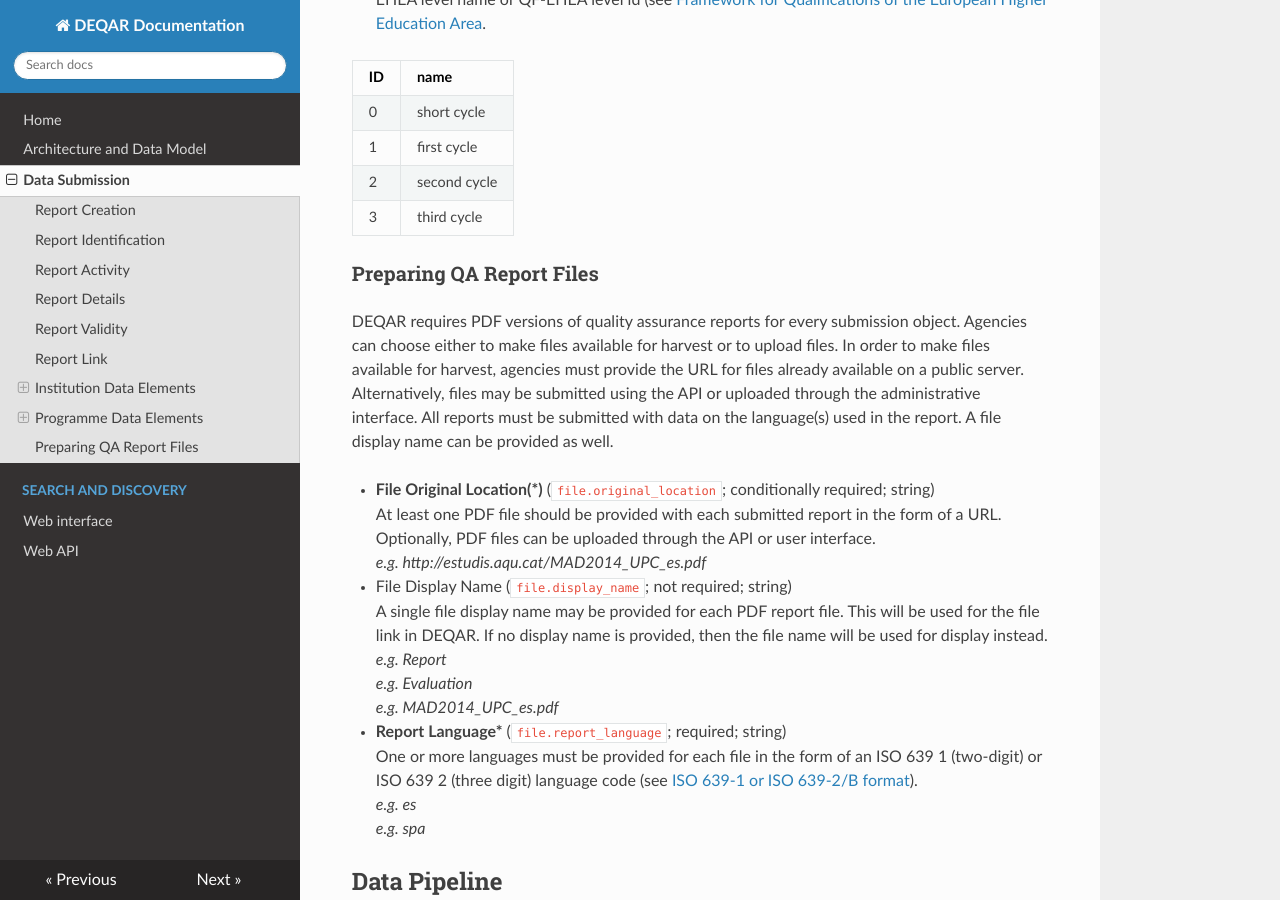
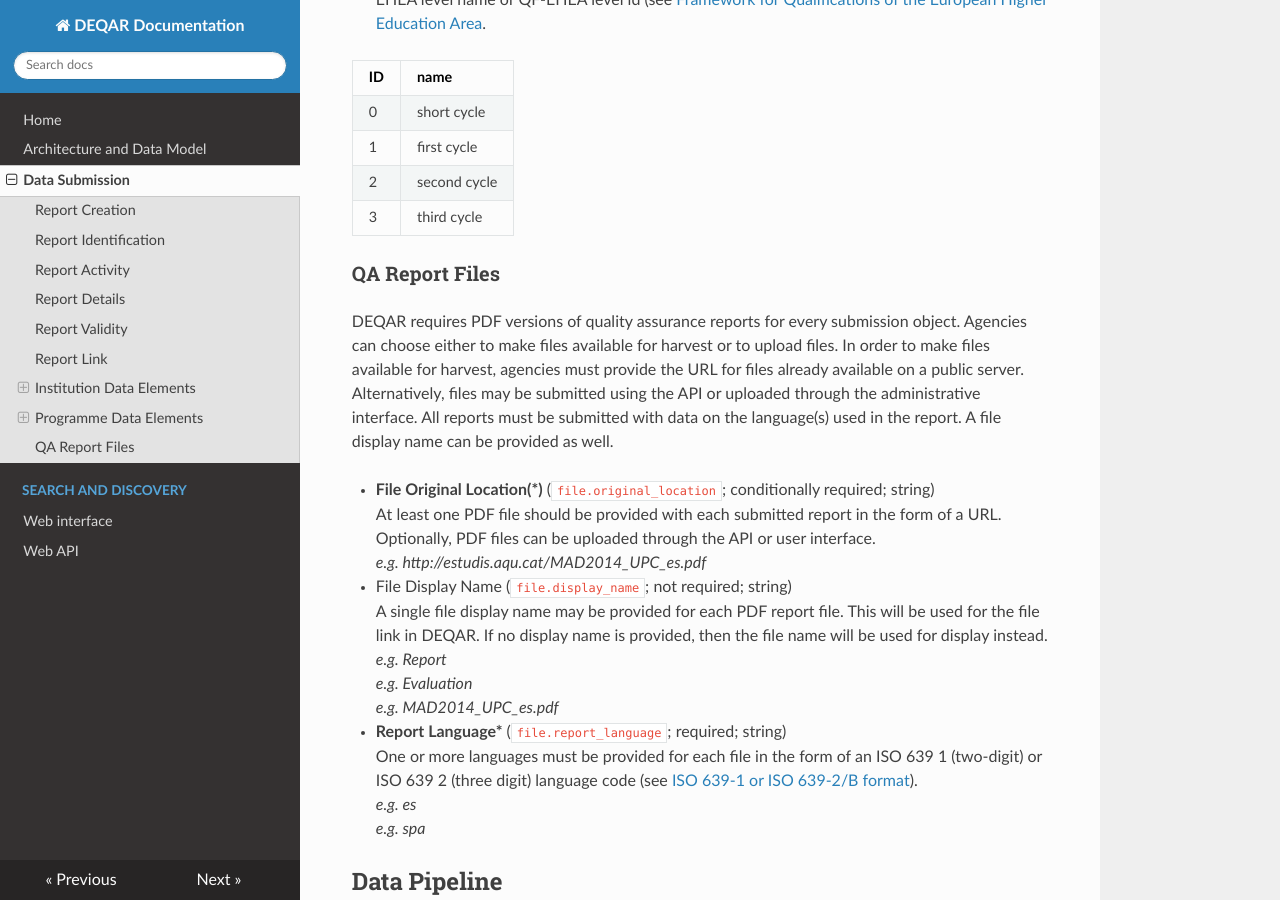
Before and after one commit to EQAR/deqar-docs, an MkDocs documentation site: the page built from docs/data_submission_overview.md, in a window 1280 px wide and 900 px high, scrolled down 9515 px. Built offline with MkDocs 1.6.1, drawn with Linux system fonts in a browser that asks for light colours; nearby versions of some CDN libraries; old or Windows-style settings are respelled for this version of MkDocs.

Commit message:
Update data_submission_overview.md

```diff
--- a/docs/data_submission_overview.md
+++ b/docs/data_submission_overview.md
@@ -267,7 +267,7 @@ A single QF-EHEA level should be provided for each programme in the form of eith
   |2  |second cycle|
   |3  |third cycle |
 
-### Preparing QA Report Files
+### QA Report Files
 
 DEQAR requires PDF versions of quality assurance reports for every submission object. Agencies can choose either to make files available for harvest or to upload files. In order to make files available for harvest, agencies must provide the URL for files already available on a public server. Alternatively, files may be submitted using the API or uploaded through the administrative interface. All reports must be submitted with data on the language(s) used in the report. A file display name can be provided as well.
 
```
